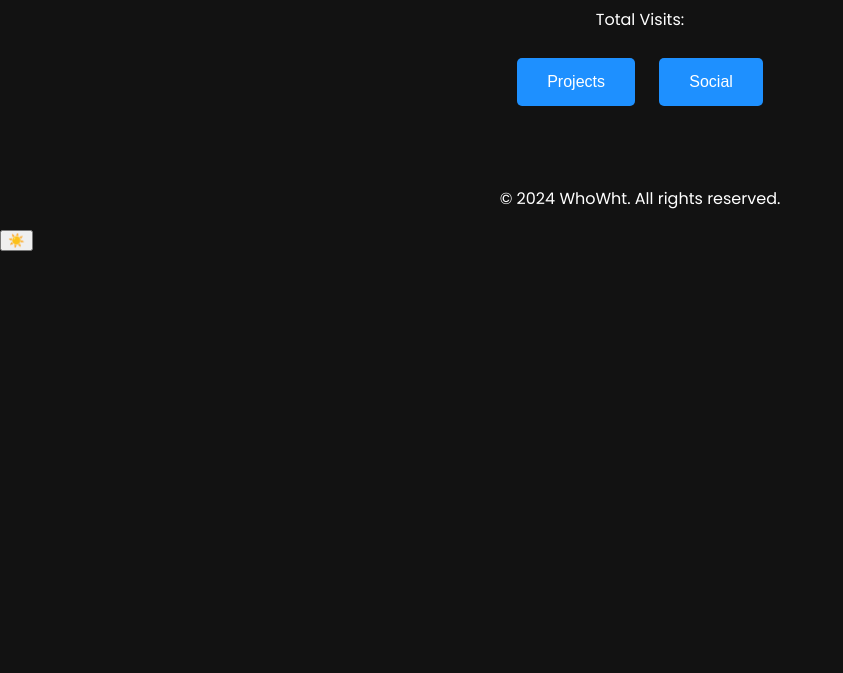
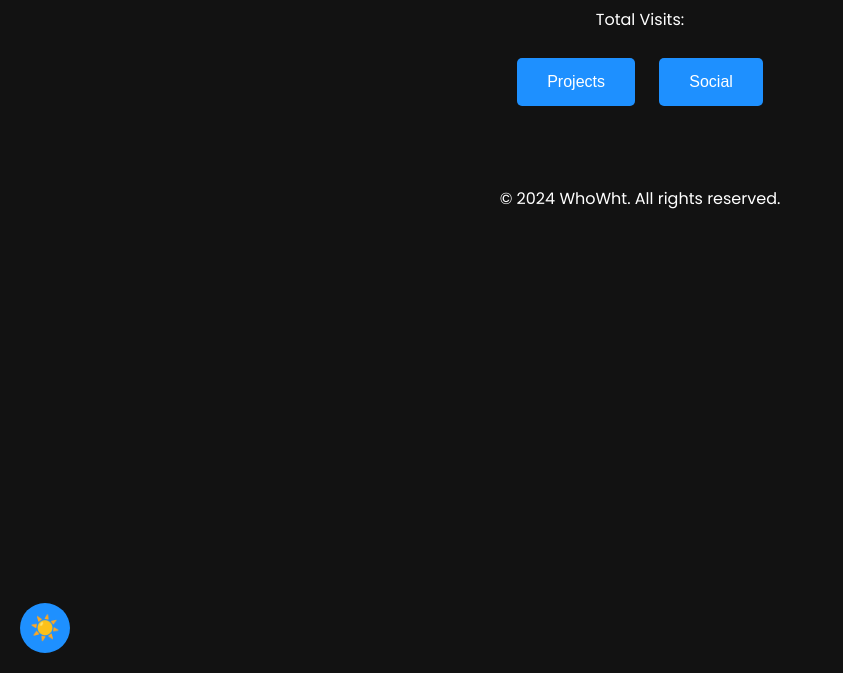
Before and after one commit to whowht/whowht.github.io, a plain HTML site: page index.html in a window 1280 px wide. Shown: the part 127-800 px from the top of the page, without its empty margins (0-843 px from the left). Drawn offline with Linux system fonts and the light colour scheme.

Commit message:
Update styles.css

```diff
--- a/styles.css
+++ b/styles.css
@@ -69,3 +69,25 @@ footer {
   font-size: 1.5rem;
   cursor: pointer;
 }
+
+.theme-btn {
+  position: fixed;
+  bottom: 20px;
+  left: 20px;
+  background-color: var(--primary-color);
+  color: var(--text-color);
+  border: none;
+  border-radius: 50%;
+  width: 50px;
+  height: 50px;
+  display: flex;
+  align-items: center;
+  justify-content: center;
+  font-size: 1.5rem;
+  cursor: pointer;
+  transition: background-color 0.3s;
+}
+
+.theme-btn:hover {
+  background-color: #0072d6;
+}
```
